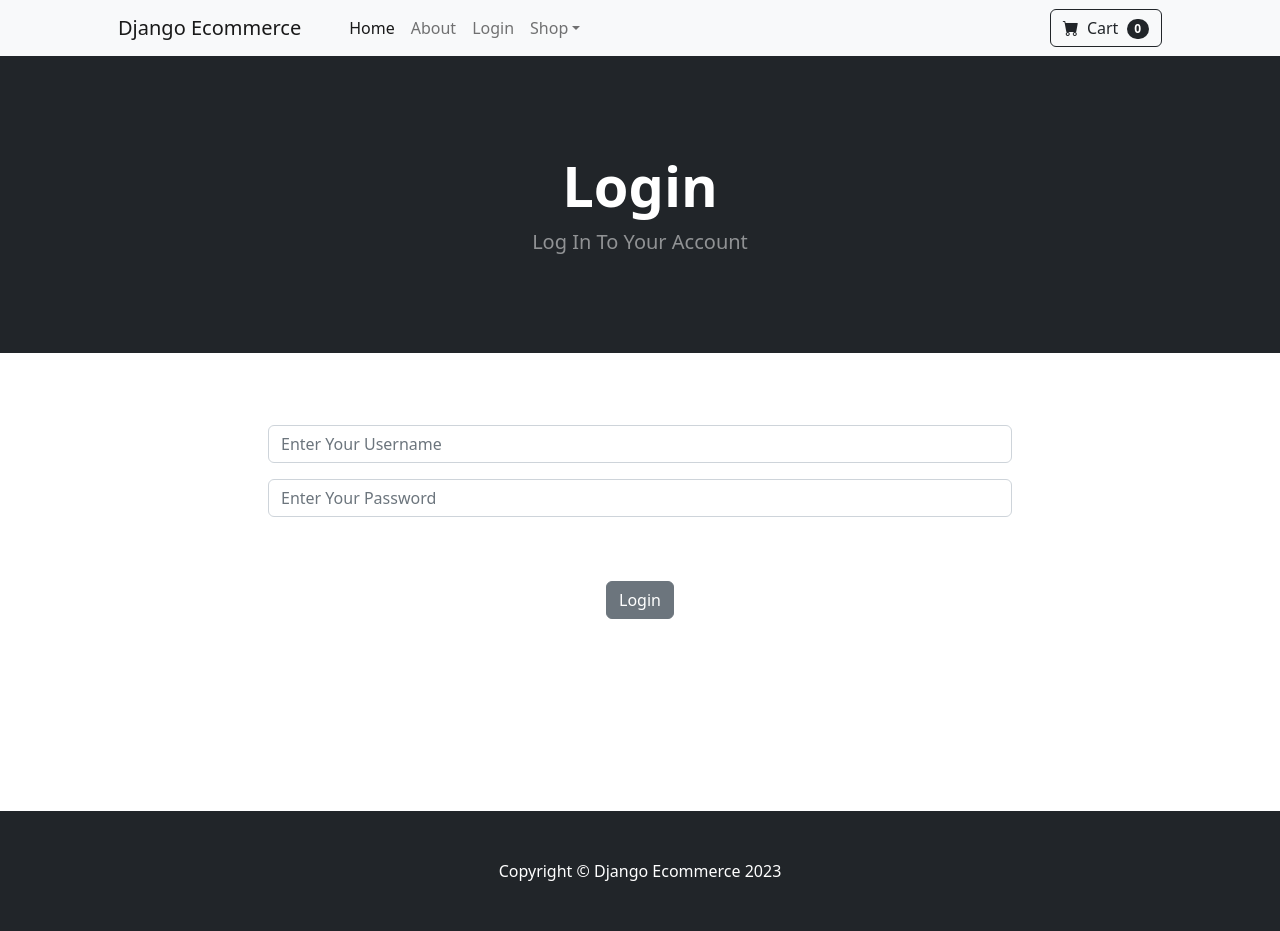
After one commit to EmoPKFR/django-ecommerce, a Django app: page /login/ in a window 1280 px wide. The commit adds this page. Run offline with Django 4.2, Linux system fonts and the light colour scheme; some libraries are stand-ins or nearby versions.

Commit message:
Adding Login and Logout functionality

```diff
--- a/store/templates/base.html
+++ b/store/templates/base.html
@@ -17,6 +17,14 @@
     </head>
     <body>
         {%include "navbar.html"%}
+        {%if messages%}
+            {%for message in messages%}
+            <div class="alert alert-warning alert-dismissible fade show" role="alert">
+                {{message}}
+                <button type="button" class="btn-close" data-bs-dismiss="alert" aria-label="Close"></button>
+            </div>
+            {%endfor%}
+        {%endif%}
         {%block content%}
         HomePage
         {%endblock%}
--- /dev/null
+++ b/store/templates/login.html
@@ -0,0 +1,34 @@
+{%extends "base.html"%}
+{%block title%}<title>Login</title>{%endblock%}
+{%block content%}
+<!-- Header-->
+<header class="bg-dark py-5">
+    <div class="container px-4 px-lg-5 my-5">
+        <div class="text-center text-white">
+            <h1 class="display-4 fw-bolder">Login</h1>
+            <p class="lead fw-normal text-white-50 mb-0">Log In To Your Account</p>
+        </div>
+    </div>
+</header>
+<div class="container">
+    <div class="row">
+        <center>
+            <div class="col-8">
+                <br><br><br>
+                <form method="POST" action="{%url 'login'%}">
+                    {%csrf_token%}
+                    <div class="mb-3">
+                      <input type="text" class="form-control" name="username" placeholder="Enter Your Username">
+                    </div>
+                    <div class="mb-3">
+                      <input type="password" class="form-control" name="password" placeholder="Enter Your Password">
+                    </div>
+                    <br><br>
+                    <button type="submit" class="btn btn-secondary">Login</button>
+                  </form>
+                <br><br><br><br><br><br><br><br>
+            </div>
+        </center>
+    </div>
+</div>
+{%endblock%}
--- a/store/templates/navbar.html
+++ b/store/templates/navbar.html
@@ -7,6 +7,11 @@
             <ul class="navbar-nav me-auto mb-2 mb-lg-0 ms-lg-4">
                 <li class="nav-item"><a class="nav-link active" aria-current="page" href="{%url 'home'%}">Home</a></li>
                 <li class="nav-item"><a class="nav-link" href="{%url 'about'%}">About</a></li>
+                {%if user.is_authenticated%}
+                <li class="nav-item"><a class="nav-link" href="{%url 'logout'%}">Logout</a></li>
+                {%else%}
+                <li class="nav-item"><a class="nav-link" href="{%url 'login'%}">Login</a></li>
+                {%endif%}
                 <li class="nav-item dropdown">
                     <a class="nav-link dropdown-toggle" id="navbarDropdown" href="#" role="button" data-bs-toggle="dropdown" aria-expanded="false">Shop</a>
                     <ul class="dropdown-menu" aria-labelledby="navbarDropdown">
--- a/store/urls.py
+++ b/store/urls.py
@@ -4,4 +4,6 @@ from . import views
 urlpatterns = [
     path('', views.home, name='home'),
     path('about/', views.about, name='about'),
+    path('login/', views.login_user, name='login'),
+    path('logout/', views.logout_user, name='logout'),
 ]
--- a/store/views.py
+++ b/store/views.py
@@ -1,5 +1,8 @@
-from django.shortcuts import render
+from django.shortcuts import render, redirect
 from .models import Product
+from django.contrib.auth import authenticate, login, logout
+from django.contrib import messages
+
 
 def home(request):
     products = Product.objects.all()
@@ -8,3 +11,24 @@ def home(request):
 def about(request):
     products = Product.objects.all()
     return render(request, 'about.html', {})
+
+def login_user(request):
+    if request.method == "POST":
+        username = request.POST["username"]
+        password = request.POST["password"]
+        user = authenticate(request, username=username, password=password)
+
+        if user is not None:
+            login(request, user)
+            messages.success(request, ("You have been Logged in!"))
+            return redirect("home")
+        else:
+            messages.success(request, ("There was an error. Please try again!"))
+            return redirect("login")
+
+    return render(request, 'login.html', {})
+
+def logout_user(request):
+    logout(request)
+    messages.success(request, ("You have been Logged out!"))
+    return redirect("home")
```
Also changed, not shown: db.sqlite3.
